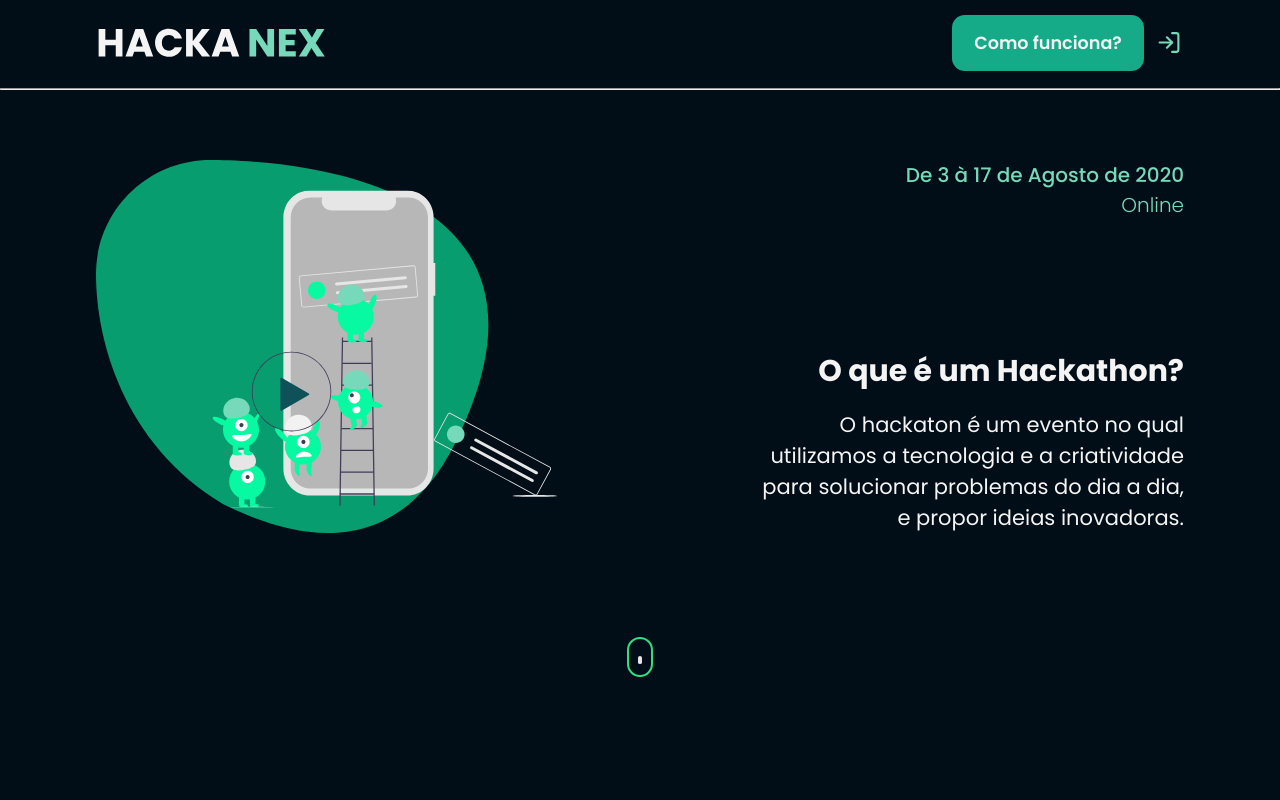
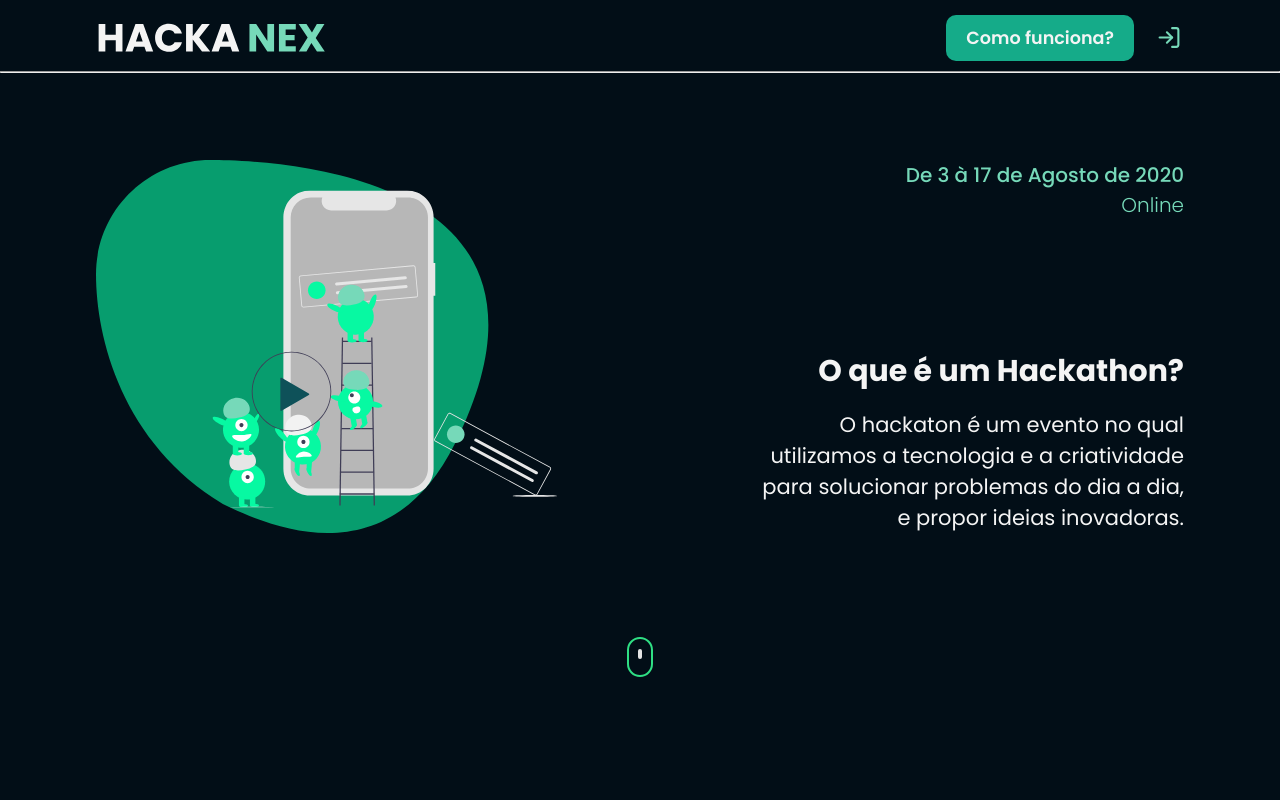
Before and after one commit to guilhermeabell/NexHackathon-1-edition, a React (Create React App) app: page / in a window 1280 px wide. Shown: the top 800 px of the page. Built offline with nearby package versions, Linux system fonts and the light colour scheme; the HTML template or start-up script is replaced by a standard one.

Commit message:
Adjust: text sizes | Buttons hover

```diff
--- a/src/Pages/public_access/home_public/components/AboutSection/index.tsx
+++ b/src/Pages/public_access/home_public/components/AboutSection/index.tsx
@@ -49,11 +49,13 @@ const AboutSectionComponent = () => {
 
                 </div>
 
-                <Link to="/register">
-                    <button>
-                        Inscreva-se
-                    </button>
-                </Link>
+                <div className="section4-about-button" >
+                    <Link to="/register">
+                        <button>
+                            Inscreva-se
+                        </button>
+                    </Link>
+                </div>
             </div>
         </div>
         </>
--- a/src/Pages/public_access/home_public/components/AboutSection/styles.css
+++ b/src/Pages/public_access/home_public/components/AboutSection/styles.css
@@ -61,9 +61,12 @@
   text-align: justify;
 }
 
-.homePublic-section4 .section4-content a button {
+.homePublic-section4 .section4-content .section4-about-button {
+  margin: 50px 0;
+}
+
+.homePublic-section4 .section4-content .section4-about-button a button {
   padding: 10px 20px;
-  margin-top: 10vh;
   background: var(--primary-color);
   border: none;
   border-radius: 10px;
@@ -76,8 +79,8 @@
   cursor: pointer;
 }
 
-.homePublic-section4 .section4-content a button:hover {
-  opacity: 80%;
+.homePublic-section4 .section4-content .section4-about-button a button:hover {
+  background: var(--primary-dark-color);
 }
 
 .waveSection4 {
--- a/src/Pages/public_access/home_public/components/HeaderComponent/index.tsx
+++ b/src/Pages/public_access/home_public/components/HeaderComponent/index.tsx
@@ -26,9 +26,8 @@ const HeaderComponent = () => {
                     </Link>
                 </div>
             </div>
+            <hr className="header-line" />
         </div>
-
-        <hr className="header-line" />
         </>
     )
 }
--- a/src/Pages/public_access/home_public/components/HeaderComponent/styles.css
+++ b/src/Pages/public_access/home_public/components/HeaderComponent/styles.css
@@ -11,8 +11,7 @@
 
 .header-line {
   width: 100%;
-  position: absolute;
-  top: 11%;
+  margin-top: 10px;
 }
 
 .homePublic-header .header-content {
@@ -33,15 +32,15 @@
   display: flex;
   justify-content: space-between;
   align-items: center;
+  gap: 20px;
 }
 
 .homePublic-header  .header-content .header-links a button {
-  width: 15vw;
-  height: 7vh;
-  margin-right: 10px;
+  padding: 10px 20px;
+
   background: var(--primary-color);
   border: none;
-  border-radius: 1vw;
+  border-radius: 10px;
 
   color: var(--text-color);
   font-size: 2.2vh;
@@ -53,9 +52,14 @@
   padding-top: 5px;
 }
 
-.homePublic-header .header-content .header-links a:hover {
+.homePublic-header .header-content .header-links a button:hover {
   transition: 0.2s;
-  opacity: 70%;
+  background: var(--primary-dark-color);
+}
+
+.homePublic-header .header-content .header-links a svg:hover {
+  transition: 0.2s;
+  filter: opacity(80%);
 }
 
 @media (max-width: 900px) {
@@ -77,7 +81,20 @@
   }
 }
 
-@media (max-width: 440px) {
+@media (max-width: 600px) {
+  .homePublic-header  .header-content .header-links a button {
+    background: var(--primary-color);
+    border: none;
+    border-radius: 1vw;
+
+    color: var(--text-color);
+    font-size: 0.7rem;
+    font-weight: 600;
+    cursor: pointer;
+  }
+}
+
+@media (max-width: 462px) {
   .homePublic-header .header-content img{
     width: 200px;
     margin-right: 15px;
@@ -86,10 +103,4 @@
   .homePublic-header  .header-content .header-links a button {
     display: none;
   }
-
-  .header-line {
-    width: 100%;
-    position: absolute;
-    top: 10%;
-  }
 }
--- a/src/Pages/public_access/home_public/components/InfoSection/styles.css
+++ b/src/Pages/public_access/home_public/components/InfoSection/styles.css
@@ -134,4 +134,8 @@
     font-family: 'Poppins', sans-serif;
     text-align: right;
   }
+
+  .moving-mouse-holder {
+    display: none;
+  }
 }
--- a/src/styles.css
+++ b/src/styles.css
@@ -1,5 +1,6 @@
 :root {
     --primary-color: #15AB89;
+    --primary-dark-color: #0C7960;
     --secondary-color: #76D9B9;
     --tertiary-color: #2FDF84;
     --quaternary-color: #E4E4E4;
```
